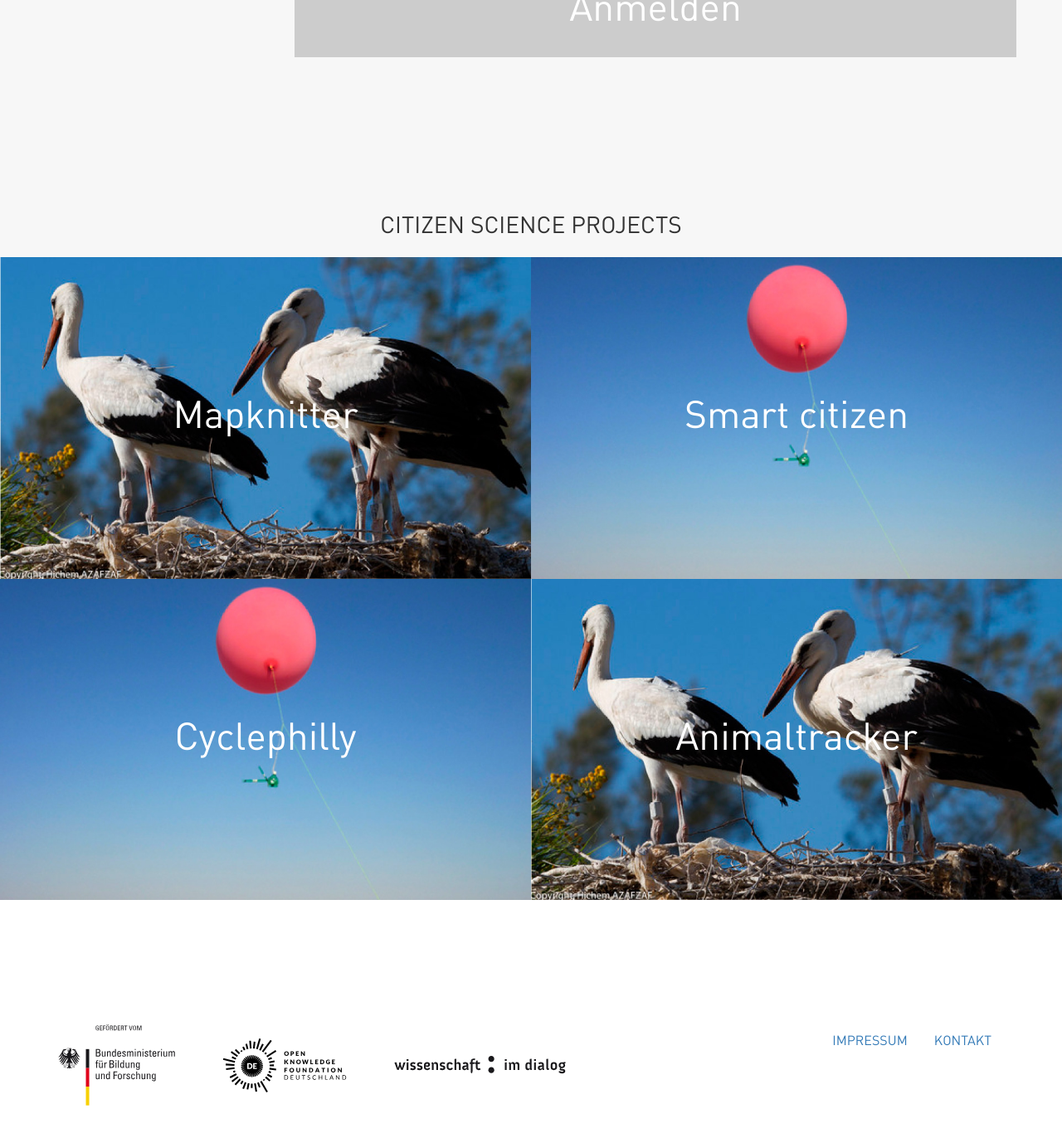
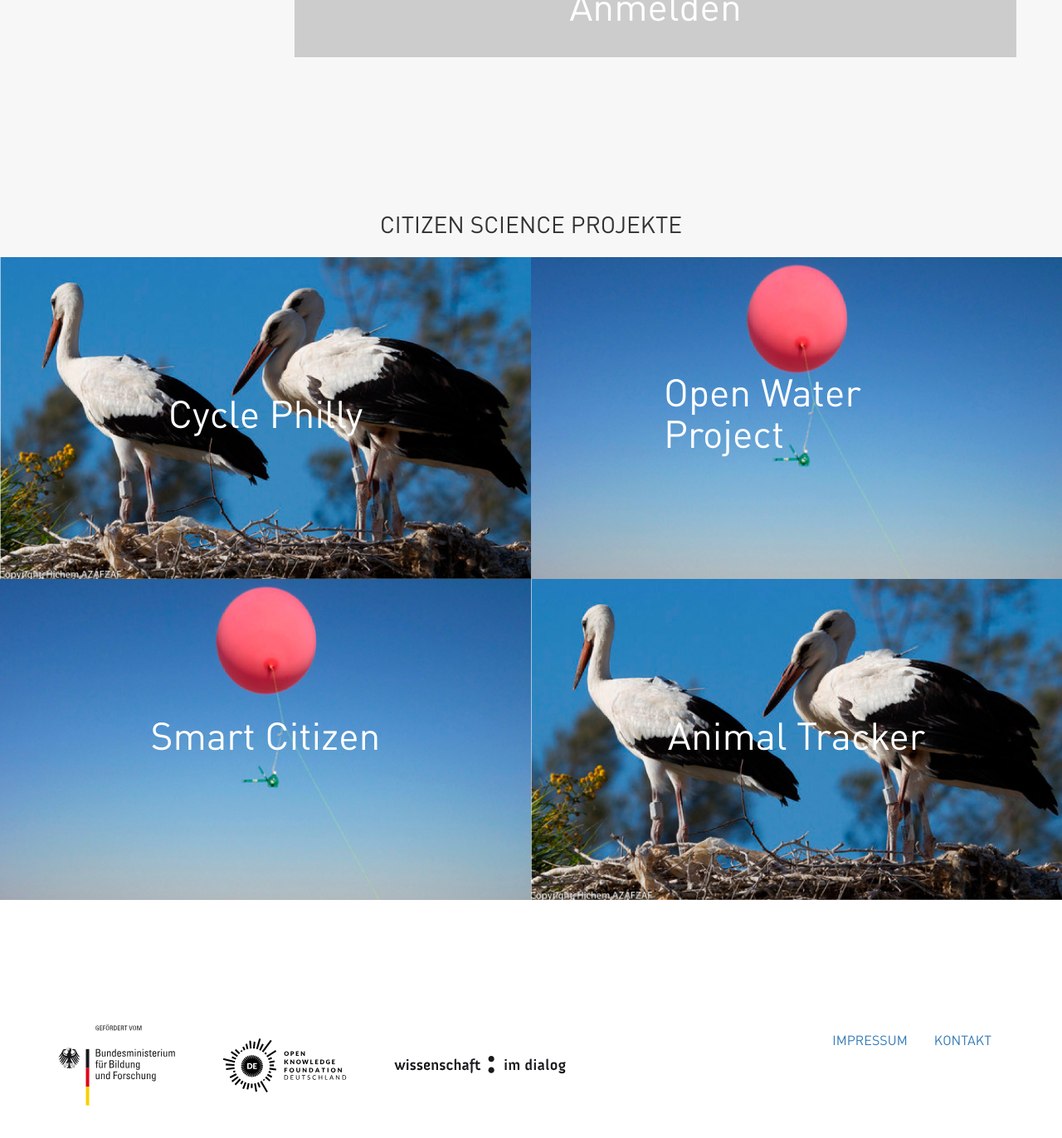
Before and after one commit to okfde/hackyourcity, a Jekyll site: the page built from index.html, in a window 1280 px wide and 1400 px high, scrolled down 1777 px. Shown: the top 1372 px of the window at 83% size. Built offline with Jekyll 4.4.1, drawn with Linux system fonts in a browser that asks for light colours; nearby versions of some CDN libraries; some of the changed text lies outside the part shown.

Commit message:
Text Update index.html
Neuer Text

```diff
--- a/index.html
+++ b/index.html
@@ -26,8 +26,12 @@
             {% include modules/hashtags.html %}
           </div>
           <div class="col-md-9">
-            Wieviel Land braucht die Stadt? Wie wohnen wir in Zukunft
-            zusammen? Wie grün werden unsere Städte sein? Wie ernähren wir uns in der Stadt der Zukunft? Wie bewegen wir uns in Zukunft durch die Stadt? Um solche und ähnliche Fragen geht es bei Hack Your City einem Projekt im Rahmen des <a href="https://www.wissenschaftsjahr-zukunftsstadt.de/">Wissenschaftsjahres 2015 – Zukunftsstadt</a>. Der wissenschaftliche Nachwuchs sowie Bürgerinnen und Bürger aus unterschiedlichen Disziplinen sind dazu aufgerufen, gemeinsam Probleme in ihren Städten zu identifizieren und anzupacken. <a class="link-more" href="/about">Weiterlesen...</a>
+            Wieviel Land braucht die Stadt? Wie wohnen wir in Zukunft zusammen? Wie grün werden unsere Städte sein? Wie ernähren wir uns in der Stadt der Zukunft? Wie bewegen wir uns in Zukunft durch die Stadt? Um solche und ähnliche Fragen geht es bei Hack Your City einem Projekt im Rahmen des <a href="http://www.wissenschaftsjahr-zukunftsstadt.de">Wissenschaftsjahres 2015 – Zukunftstadt</a>. Der wissenschaftliche Nachwuchs sowie Bürgerinnen und Bürger aus unterschiedlichen Disziplinen sind dazu aufgerufen, gemeinsam Probleme in ihren Städten zu identifizieren und anzupacken.
+            <p id="collapseWidMore" class="collapse" role="tabpanel" aria-labelledby="collapseWidMore">
+            In Citizen Science Labs haben Hobbyforscher und Forscher ein halbes Jahr Zeit neues Wissen zu schaffen. Das neue Wissen entfaltet sich in innovativen Ideen, sogenannten Hacks, um die Stadt zu verbessern. Es kann im Lab Berlin, Lab Karlsruhe, Lab Ruhrgebiet und Lab Ost gelötet, programmiert, oder designt werden. Dabei ist offen, ob am Ende eine App, eine Website, eine Maschine oder ein ganz anderes Objekt entsteht.
+            </p>
+            <a class="link-more" data-toggle="collapse" href="#collapseWidMore" aria-expanded="false" aria-controls="collapseWidMore">>Weiterlesen...</a>
+            </div>
           </div>
         </div>
       </div>
@@ -143,7 +147,7 @@
 
     <div class="section-projects">
       <div class="container-fluid">
-        <h2 class="text-center">Citizen science projects</h2>
+        <h2 class="text-center">Citizen Science Projekte</h2>
         <div class="row">
 
           <div class="col-md-6 col-project">
@@ -151,8 +155,8 @@
               <img class="img-responsive" src="/img/projects/project_dummy.jpg" alt="Störche">
               <div class="overlay">
                 <div class="caption">
-                  <h3 class="caption-title">Mapknitter</h3>
-                  <p class="caption-body">Williamsburg cornhole disrupt, cardigan vegan Blue Bottle. Paleo fixie biodiesel, twee pour-over. Irony sustainable organic, chillwave wayfarers scenester pickled asymmetrical whatever Truffaut umami moon. <a href="http://smartcitizen.me">smartcitizen.me</a>
+                  <h3 class="caption-title">Cycle Philly</h3>
+                  <p class="caption-body">Eine App, die per GPS Daten entgegen nimmt, um herauszufinden, wo Menschen am Liebsten Fahrrad fahren. Das Ziel ist es, mit diesen Daten Stadtplanern die Möglichkeit zu geben, auf die Bedürfnisse der Fahrradfahrer besser einzugehen. <a href="http://www.cyclephilly.org" target="_blank">ZUM PROJEKT</a>
                   </p>
                 </div>
               </div>
@@ -164,8 +168,8 @@
               <img class="img-responsive" src="/img/projects/mapknitting.jpg" alt="Luftballon">
               <div class="overlay">
                 <div class="caption">
-                  <h3 class="caption-title">Smart citizen</h3>
-                  <p class="caption-body">Williamsburg cornhole disrupt, cardigan vegan Blue Bottle. Paleo fixie biodiesel, twee pour-over. Irony sustainable organic, chillwave wayfarers scenester pickled asymmetrical whatever Truffaut umami moon. <a href="http://smartcitizen.me">smartcitizen.me</a>
+                  <h3 class="caption-title">Open Water Project</h3>
+                  <p class="caption-body">Interessierten Bürgern die Möglichkeit geben die Qualität von Gewässern zu messen, zu teilen und zu analysieren. Das ist die Vision des Open Water Projects! Gemeinsam haben sie ein günstiges und leicht nachzubauendes DIY-Tool entwickelt. <a href="http://openwaterproject.io" target="_blank">ZUM PROJEKT</a>
                   </p>
                 </div>
               </div>
@@ -177,8 +181,8 @@
               <img class="img-responsive" src="/img/projects/mapknitting.jpg" alt="Luftballon">
               <div class="overlay">
                 <div class="caption">
-                  <h3 class="caption-title">Cyclephilly</h3>
-                  <p class="caption-body">Williamsburg cornhole disrupt, cardigan vegan Blue Bottle. Paleo fixie biodiesel, twee pour-over. Irony sustainable organic, chillwave wayfarers scenester pickled asymmetrical whatever Truffaut umami moon. <a href="http://smartcitizen.me">smartcitizen.me</a>
+                  <h3 class="caption-title">Smart Citizen</h3>
+                  <p class="caption-body">Eine Plattform zur Vernetzung von Projekten, Ideen und Aktivistinnen rund um Citizen Science. Mit zahlreichen Beispielen für die Verwendung von Open Source Tools, die Bürgern die Möglichkeit geben, ihre Stadt mitzugestalten. <a href="http://smartcitizen.me" target="_blank">ZUM PROJEKT</a>
                   </p>
                 </div>
               </div>
@@ -190,8 +194,8 @@
               <img class="img-responsive" src="/img/projects/project_dummy.jpg" alt="Störche">
               <div class="overlay">
                 <div class="caption">
-                  <h3 class="caption-title">Animaltracker</h3>
-                  <p class="caption-body">Williamsburg cornhole disrupt, cardigan vegan Blue Bottle. Paleo fixie biodiesel, twee pour-over. Irony sustainable organic, chillwave wayfarers scenester pickled asymmetrical whatever Truffaut umami moon. <a href="http://smartcitizen.me">smartcitizen.me</a>
+                  <h3 class="caption-title">Animal Tracker</h3>
+                  <p class="caption-body">Das vom Max-Planck Institut in einem Schülerworkshop entwickelte Projekt hilft Hobby-Ornithologen und Forscherinnen dabei, Daten über die Flugrouten von Zugvögeln zu aggregieren und stellt diese Informationen gleichzeitig offen zur Verfügung. <a href="http://www.orn.mpg.de/animaltracker" target="_blank">ZUM PROJEKT</a>
                   </p>
                 </div>
               </div>
```
